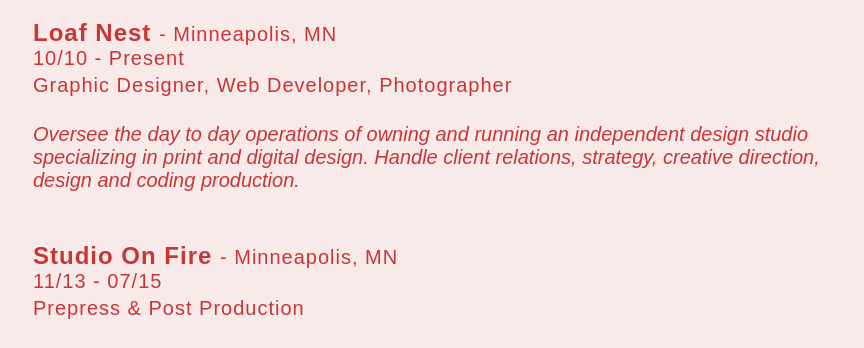
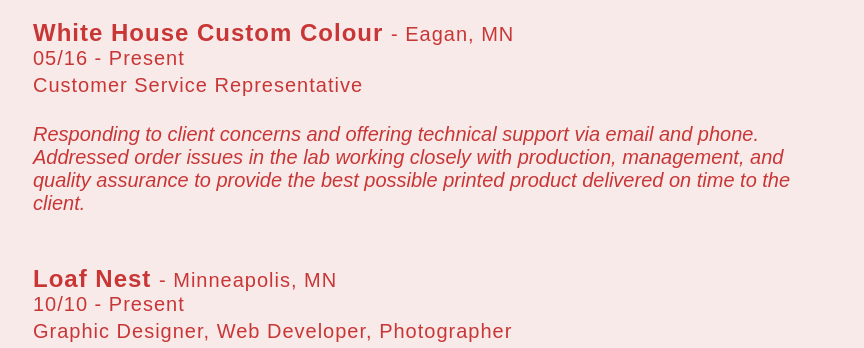
Before and after one commit to mscarlson/mscarlson.github.io, a plain HTML site: page index.html in a window 1280 px wide. Shown: the part 576-924 px from the top of the page, without its empty margins (207-1071 px from the left). Drawn offline with Linux system fonts and the light colour scheme.

Commit message:
Update index.html

```diff
--- a/index.html
+++ b/index.html
@@ -35,6 +35,15 @@
     <section>
 
       <h1>Experience</h1>
+
+      <article>
+        <h2>White House Custom Colour<h2>
+        <h3>- Eagan, MN</h3>
+        <time>05/16 - Present</time>
+        <h4>Customer Service Representative</h4>
+
+          <p>Responding to client concerns and offering technical support via email and phone.  Addressed order issues in the lab working closely with production, management, and quality assurance to provide the best possible printed product delivered on time to the client.</p>
+         </article>
 
       <article>
         <h2>Loaf Nest<h2>
@@ -79,7 +88,7 @@
           <article>
         <span><h2>Skills<h2>
         <h4>
-Photography and image manipulation, color correction, page layout and file set-up, proofing and mock-ups, preflight, packaging design, typography, file management, File Transfer Protocol (FTP).
+Photography and image manipulation, color correction, color managment, page layout and file set-up, proofing and mock-ups, preflight, packaging design, typography, file management, File Transfer Protocol (FTP).
         </h4></span>
 
 
```
